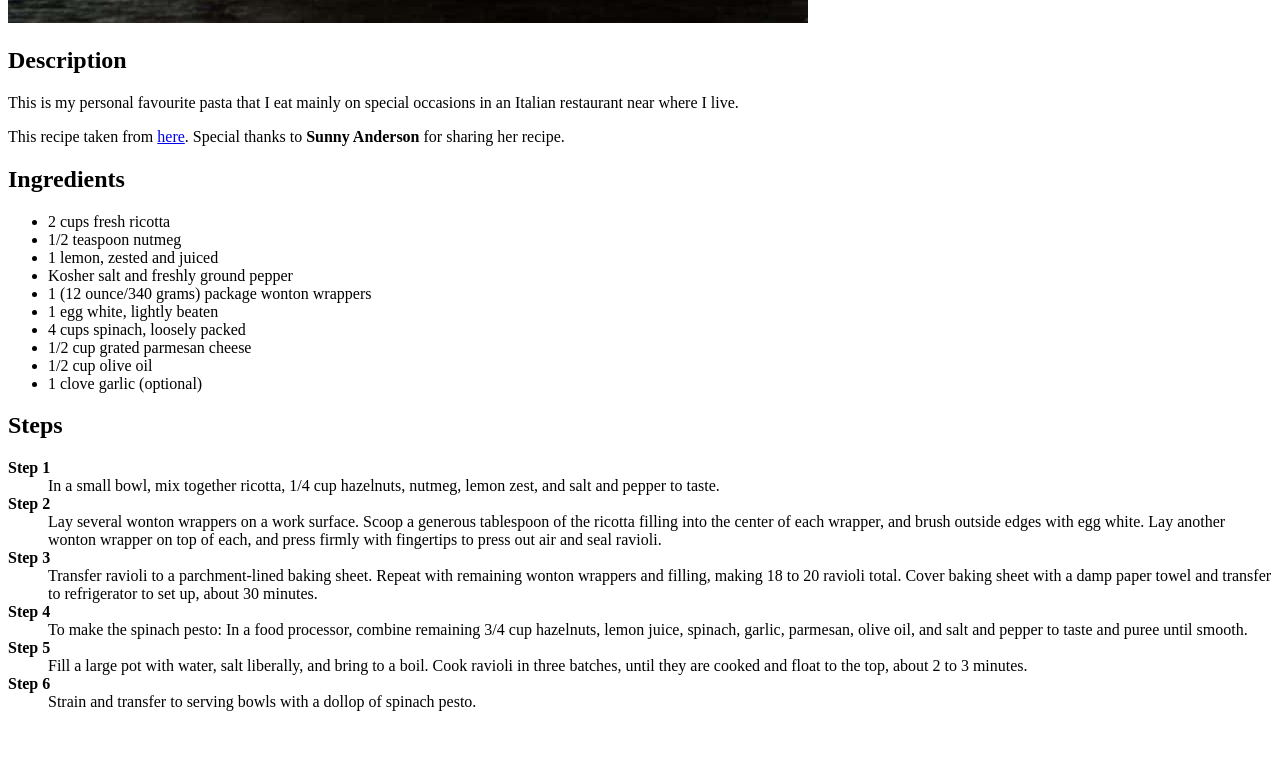
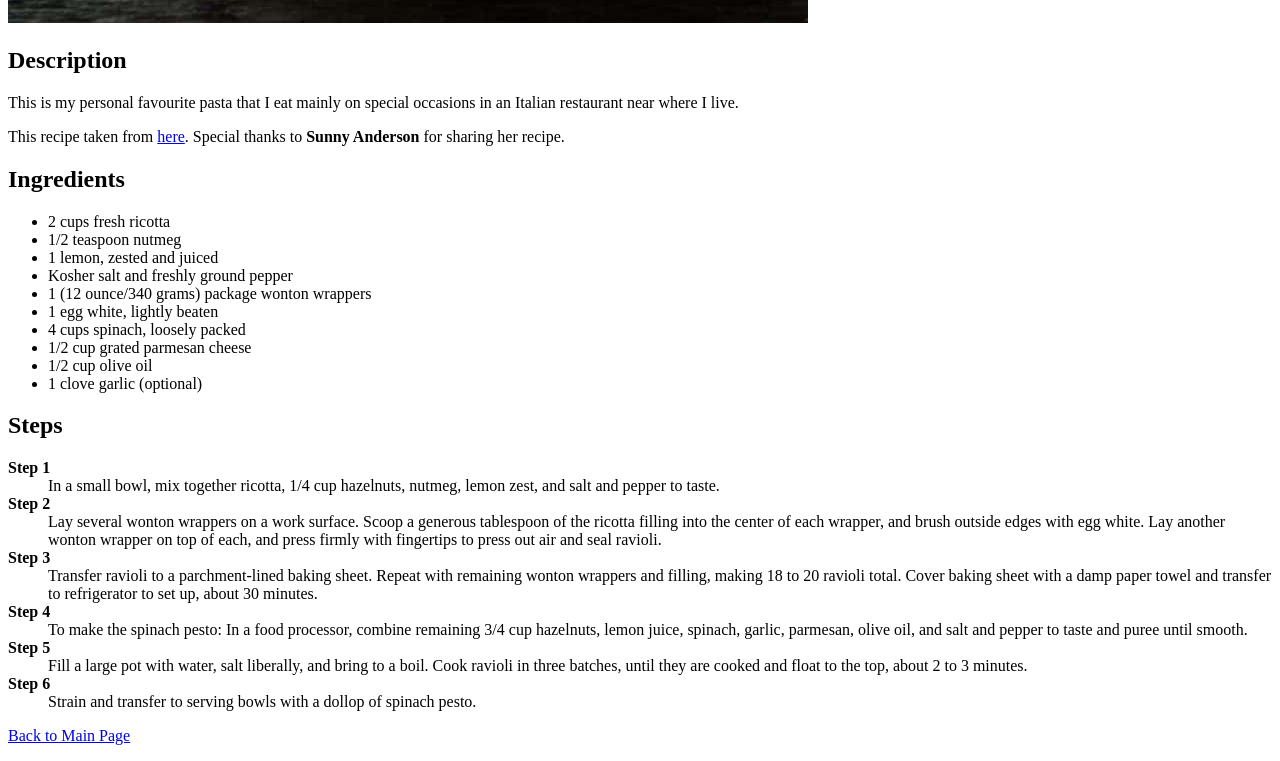
Before and after one commit to Gavino3o/odin-recipes, a plain HTML site: page recipes/ravioli.html in a window 1280 px wide. Shown: the part 705-1466 px from the top of the page. Before the commit the page ends 1432 px from the top, so only its background shows below. Drawn offline with Linux system fonts and the light colour scheme.

Commit message:
Add hyperlink back to main page to all recipe HTML documents

```diff
--- a/recipes/ravioli.html
+++ b/recipes/ravioli.html
@@ -50,5 +50,9 @@
 
         </dl>
 
+        <!--Just experimenting and practising with description list <dl>,<dt>,<dd>. Refer to discord for notes.-->
+
+        <p><a href="../index.html">Back to Main Page</a></p>
+
     </body>
 </html>
```
Also changed, not shown: recipes/lasagna.html (+2 -0 lines), recipes/quiche.html (+2 -0 lines).
